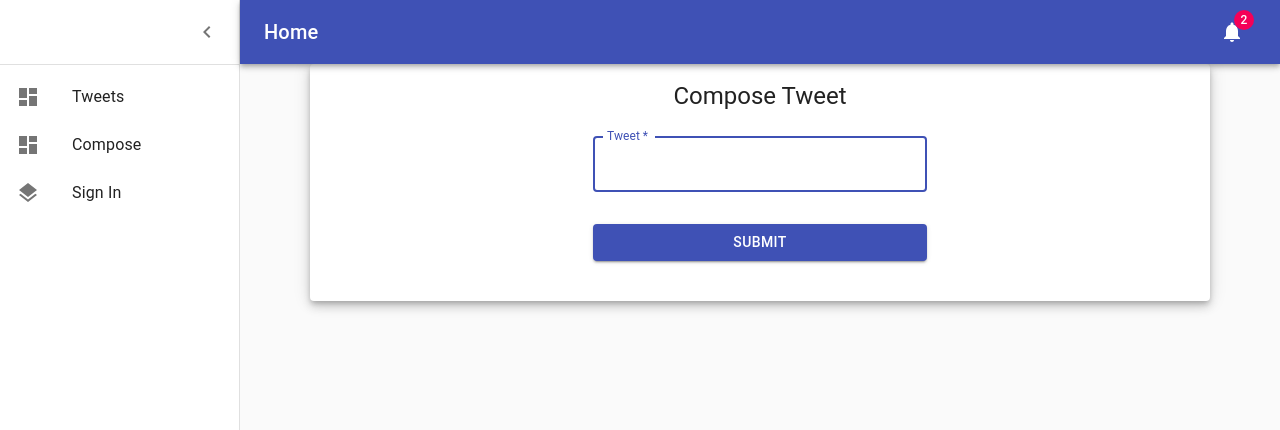
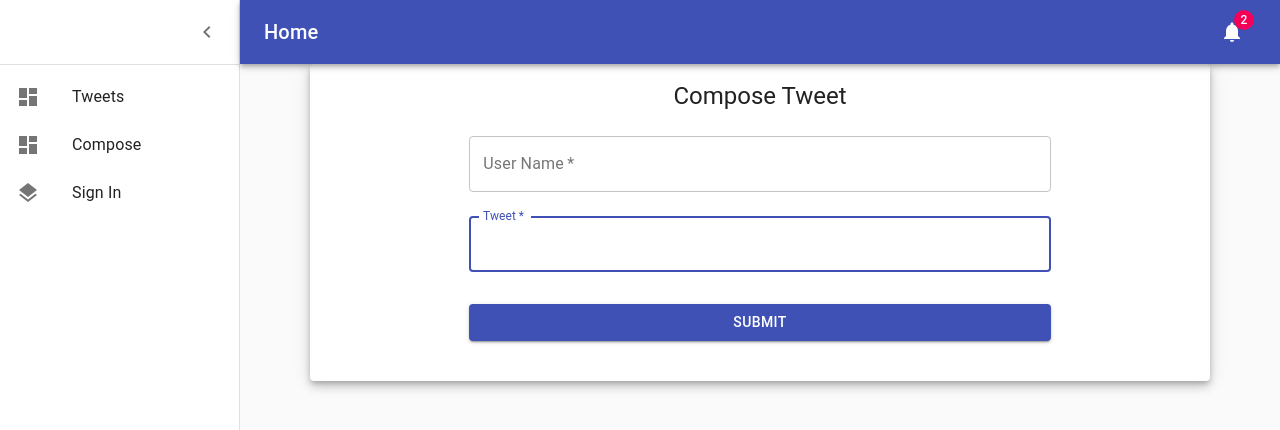
Before and after one commit to dinorows/twtrfe, a React (Create React App) app: page /compose in a window 1280 px wide. Shown: the top 430 px of the page. Built offline with nearby package versions, Linux system fonts and the light colour scheme; no server answers; what react-native would draw is missing.

Commit message:
Update Compose.js
Added username to Compose tweet

```diff
--- a/src/pages/Compose/Compose.js
+++ b/src/pages/Compose/Compose.js
@@ -51,9 +51,10 @@ const useStyles = makeStyles((theme) => ({
 }))
 
 const Compose = () => {
-  const classes = useStyles()
-  const history = useHistory()
-  const [tweet, setTweet] = useState('')
+  const classes = useStyles();
+  const history = useHistory();
+  const [tweet, setTweet] = useState('');
+  const [username, setUsername] = useState('');
 
   // async launch POST
   const postTweet = async (user, description, priv, pic) => {
@@ -103,10 +104,14 @@ const Compose = () => {
     event.preventDefault()
 
     const priv = true;
-    const user = 'Elon Musk';
-    const img_gender = 'men'
-    const img_index = '77';
-    const img_url = 'https://randomuser.me/api/portraits/' + img_gender + '/' + img_index + '.jpg';
+    //const username = 'Elon Musk';
+    const myArray = [
+      "women",
+      "men"
+    ];
+    const img_gender = myArray[Math.floor(Math.random()*myArray.length)];
+    const img_index = Math.floor(Math.random() * 100) + 1 ;
+    const img_url = 'https://randomuser.me/api/portraits/' + img_gender + '/' + img_index.toString() + '.jpg';
 
     postTweet(user, tweet, priv, img_url);
     alert('tweet posted!');
@@ -120,6 +125,19 @@ const Compose = () => {
             {'Compose Tweet'}
           </Typography>
           <form className={classes.form} onSubmit={handleSubmit} noValidate>
+            <TextField
+              value={username}
+              onInput={(e) => setUsername(e.target.value)}
+              variant="outlined"
+              margin="normal"
+              required
+              fullWidth
+              id="username"
+              label={'User Name'}
+              name="username"
+              autoComplete="username"
+              autoFocus
+            />
             <TextField
               value={tweet}
               onInput={(e) => setTweet(e.target.value)}
```
